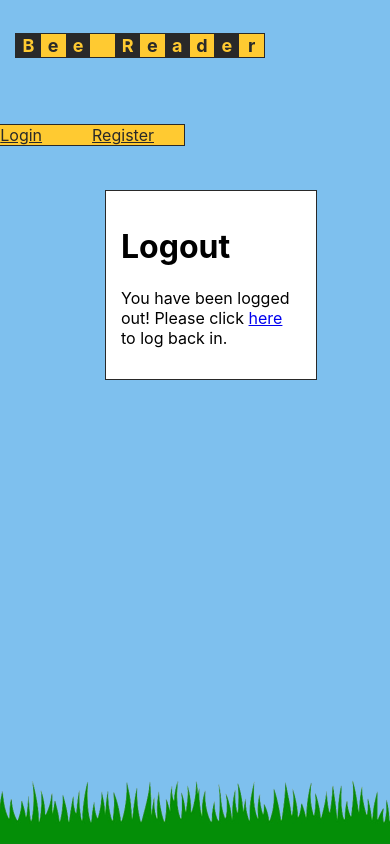
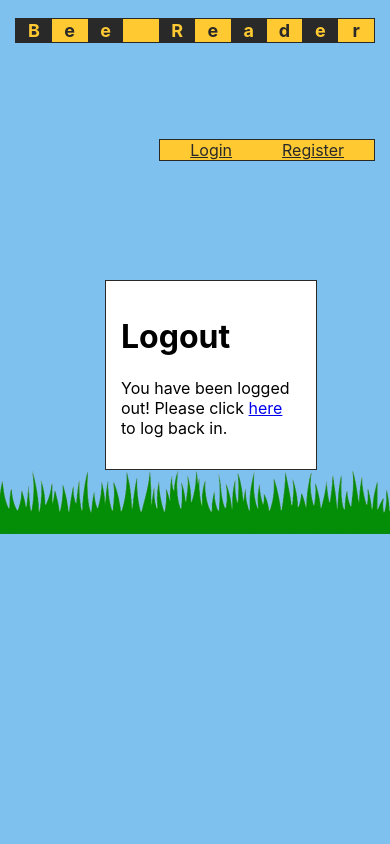
Before and after one commit to benroyle/beereader-vue, a Vue app in the folder client/: page /logout in a window 390 px wide. Built offline with nearby package versions, Linux system fonts and the light colour scheme.

Commit message:
media queries and MyDetails > Profile
added basic media queries (they need proper width values), and changes My Details to Profile

```diff
--- a/client/src/App.vue
+++ b/client/src/App.vue
@@ -26,7 +26,7 @@
         <div class="links" v-if="isLoggedIn">
           <router-link to="/" v-if="isLoggedIn">Home</router-link>
           <router-link to="/admin" v-if="isAdmin">Admin</router-link>
-          <router-link to="/user" v-if="isLoggedIn">My Details</router-link>
+          <router-link to="/user" v-if="isLoggedIn">Profile</router-link>
           <router-link to="/logout" v-if="isLoggedIn">Logout</router-link>
         </div>
       </nav>
--- a/client/src/assets/stylesheet.css
+++ b/client/src/assets/stylesheet.css
@@ -16,23 +16,29 @@ form button:last-of-type { margin-right: 0px; }
 .contentErrorMsg { width: calc(100% - 32px); display: block; float: left; clear: both; margin-bottom: 10px; padding: 15px; background-color: white; border: 1px solid #666; color: red; font-size: 20px; font-weight: 400; font-family: -apple-system, BlinkMacSystemFont, 'Segoe UI', 'Roboto', 'Oxygen', 'Ubuntu', 'Cantarell', 'Fira Sans', 'Droid Sans', 'Helvetica Neue', sans-serif; }
 
 /* --- headerRow --- */
-.headerRow { width: 100%; height: 90px; float: left; clear: right; }
-.headerRow .title { display: flex; justify-content: flex-start; align-items: center; width: 250px; height: 90px; padding-left: 15px; float: left; clear: right; }
+.headerRow { width: 100%; float: left; clear: right; }
+.headerRow .title { display: flex; justify-content: flex-start; align-items: center; width: 250px; min-height: 90px; padding-left: 15px; float: left; clear: right; }
 .headerRow .title .titleContainer { display: inline-block; width: 100%; height: 25px;box-sizing: border-box; border: 1px solid #292929; }
 .headerRow .title .titleContainer .titleFont { width: 10%; height: 100%; font-size: 18px; font-weight: 700; float: left; clear: right; display: flex; justify-content: center; align-items: center; }
 .headerRow .title .titleContainer .titleFont.black { background-color: #292929; color: #ffca31; }
 .headerRow .title .titleContainer .titleFont.yellow { background-color: #ffca31; color: #292929; }
-.headerRow .greeting { display: flex; justify-content: center; align-items: center; width: 200px; height: 90px; float: left; clear: right; }
+.headerRow .greeting { display: flex; justify-content: center; align-items: center; width: 200px; min-height: 90px; float: left; clear: right; }
 .headerRow .greeting .username { margin-left: 6px; font-weight: 700; }
 .headerRow nav { display: flex; justify-content: flex-end; align-items: center; width: calc(100% - 465px); height: 90px; float: left; clear: right; }
 .headerRow nav .links { float: right; clear: right; text-align: right; background-color: #ffca31; padding: 0 15px; border: 1px solid #292929; margin-right: 15px; }
 .headerRow nav .links a { margin-right: 20px; color: #292929; background-color: #ffca31; font-weight: 400; padding: 0 15px; }
 .headerRow nav .links a:last-of-type { margin-right: 0; }
 .headerRow nav .links .active { background-color: #292929; color: #ffca31; }
+@media only screen and (max-width: 700px) {
+  .headerRow .title { width: calc(100% - 30px); height: auto; min-height: 60px; float: left; clear: right; }
+  .headerRow .greeting { width: 100%; height: auto; min-height: 60px; float: left; clear: right; }
+  .headerRow nav { width: 100%; height: auto; min-height: 60px; float: left; clear: right; }
+  .headerRow nav .links { text-align: left; }
+}
 
 /* --- contentRow --- */
 .contentRow { width: calc(100% - 30px); min-height: calc(100vh - 154px); float: left; clear: right; padding: 0 15px 64px 15px;  background-image: url('grass.png'); background-repeat: repeat-x; background-attachment: scroll; background-position: bottom; }
-.contentRow .navbar { width: 250px; min-height: calc(100vh - 154px); float: left; clear: right; margin-right: 15px; }
+.contentRow .navbar { width: 20%; min-height: calc(100vh - 154px); float: left; clear: right; margin-right: 15px; }
 .contentRow .navbar .navbarHeader { background-color: #292929; color: white; border: 1px solid #292929; padding: 0 15px; }
 .contentRow .navbar .navbarContent { overflow-x: hidden; overflow-y: auto; }
 .contentRow .navbar .navbarContent::-webkit-scrollbar { height: 12px; width: 12px; }
@@ -55,7 +61,7 @@ form button:last-of-type { margin-right: 0px; }
 .contentRow .navbar .navbarContent .buttonDiv button { width: 100%; background: none; border: none; color: #292929; text-decoration: none; cursor: pointer; font-size: 16px; padding: 5px; }
 .contentRow .navbar .navbarContent .buttonDiv button:hover { text-decoration: underline; }
 .contentRow .navbar .navbarContent .buttonDiv button.active { background: #292929; color: #ffca31; }
-.contentRow .contentDiv { width: calc(100% - 265px); float: right; clear: right; }
+.contentRow .contentDiv { width: calc(80% - 15px); float: right; clear: right; }
 .contentRow .contentDiv .contentHeader { background-color: #292929; color: white; border: 1px solid #292929; padding: 0 15px; }
 .contentRow .contentDiv .item { width: calc(100% - 32px); display: block; float: left; clear: both; margin-bottom: 15px; padding: 0 15px; background-color: white; border: 1px solid #666; }
 .contentRow .contentDiv .item * { display: none; }
@@ -68,6 +74,19 @@ form button:last-of-type { margin-right: 0px; }
 .contentRow .contentDiv .item.active .link { margin-top: 15px; }
 .contentRow .contentDiv .item.active .link a { word-break: break-all; }
 .contentRow .contentDiv .item.active .date { margin-top: 15px; }
+@media only screen and (max-width: 1000px) {
+  .contentRow .navbar { width: 25%; }
+  .contentRow .contentDiv { width: calc(75% - 15px); }
+}
+@media only screen and (max-width: 800px) {
+  .contentRow .navbar { width: 250px; }
+  .contentRow .contentDiv { width: calc(100% - 265px); }
+}
+@media only screen and (max-width: 700px) {
+	.contentRow { min-height: auto; }
+  .contentRow .navbar { width: 100%; min-height: auto; float: left; clear: right; margin-bottom: 15px; }
+  .contentRow .contentDiv { width: 100%; min-height: auto; float: left; clear: right; }
+}
 
 /* --- MyDetails --- */
 .myDetails { clear: both; }
--- a/client/src/components/myDetails/MyDetails.vue
+++ b/client/src/components/profile/Profile.vue
@@ -35,7 +35,7 @@
 
 <script>
   export default {
-    name: 'MyDetails',
+    name: 'Profile',
     data() {
       return {
         selected: ''
@@ -71,10 +71,10 @@
       buttonClicked(action) {
         if ((action === "editFeed") || (action === "deleteFeed")) {
           if (this.selected !== "") {
-            this.$router.push("/user/" + action + "/" + this.selected);
+            this.$router.push("/profile/" + action + "/" + this.selected);
           }
         } else {
-          this.$router.push("/user/" + action);
+          this.$router.push("/profile/" + action);
         }
       },
       handleSubmit(event) {
--- a/client/src/router/index.js
+++ b/client/src/router/index.js
@@ -2,12 +2,12 @@ import Vue from 'vue'
 import Router from 'vue-router'
 import Login from '@/components/Login'
 import AppFrame from '@/components/AppFrame'
-import MyDetails from '@/components/myDetails/MyDetails'
-import AddFeed from '@/components/myDetails/AddFeed'
-import DeleteAllFeeds from '@/components/myDetails/DeleteAllFeeds'
-import DeleteFeed from '@/components/myDetails/DeleteFeed'
-import EditFeed from '@/components/myDetails/EditFeed'
-import ImportOPML from '@/components/myDetails/ImportOPML'
+import Profile from '@/components/profile/Profile'
+import AddFeed from '@/components/profile/AddFeed'
+import DeleteAllFeeds from '@/components/profile/DeleteAllFeeds'
+import DeleteFeed from '@/components/profile/DeleteFeed'
+import EditFeed from '@/components/profile/EditFeed'
+import ImportOPML from '@/components/profile/ImportOPML'
 import Register from '@/components/Register'
 import Logout from '@/components/Logout'
 import PageNotFound from '@/components/PageNotFound'
@@ -33,32 +33,32 @@ export default new Router({
 			component: AppFrame
 		},
 		{
-			path: '/user',
-			name: 'MyDetails',
-			component: MyDetails,
+			path: '/profile',
+			name: 'Profile',
+			component: Profile,
 		},
 		{
-			path: '/user/addFeed',
+			path: '/profile/addFeed',
 			name: 'AddFeed',
 			component: AddFeed
 		},
 		{
-			path: '/user/editFeed/:id',
+			path: '/profile/editFeed/:id',
 			name: 'EditFeed',
 			component: EditFeed
 		},
 		{
-			path: '/user/deleteAllFeeds',
+			path: '/profile/deleteAllFeeds',
 			name: 'DeleteAllFeeds',
 			component: DeleteAllFeeds
 		},
 		{
-			path: '/user/deleteFeed/:id',
+			path: '/profile/deleteFeed/:id',
 			name: 'DeleteFeed',
 			component: DeleteFeed
 		},
 		{
-			path: '/user/importOPML',
+			path: '/profile/importOPML',
 			name: 'ImportOPML',
 			component: ImportOPML
 		},
```
Also changed, not shown: client/src/components/profile/AddFeed.vue (renamed from client/src/components/myDetails/AddFeed.vue), client/src/components/profile/DeleteAllFeeds.vue (renamed from client/src/components/myDetails/DeleteAllFeeds.vue), client/src/components/profile/DeleteFeed.vue (renamed from client/src/components/myDetails/DeleteFeed.vue), client/src/components/profile/EditFeed.vue (renamed from client/src/components/myDetails/EditFeed.vue), client/src/components/profile/ImportOPML.vue (renamed from client/src/components/myDetails/ImportOPML.vue).
